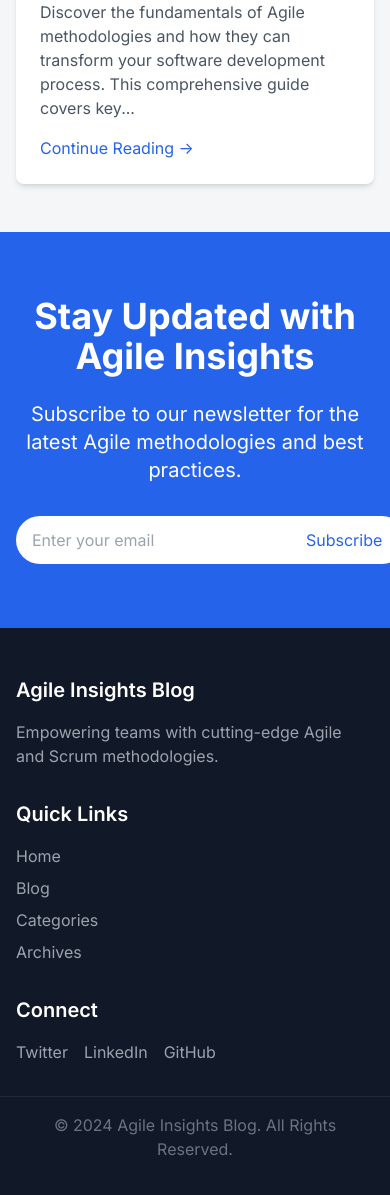
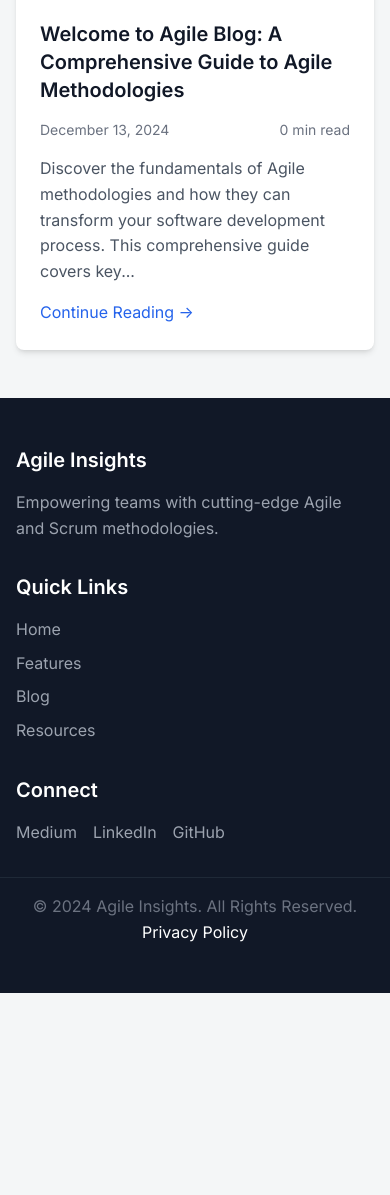
Before and after one commit to agilemethodology/agilemethodology.github.io, a Jekyll site: the page built from blog.html, in a window 390 px wide and 1400 px high, scrolled down 6501 px, cut to the strip 191-1386 px from the top of the window. Built offline with Jekyll 4.4.1, drawn with Linux system fonts in a browser that asks for light colours; nearby versions of some CDN libraries; after the commit the page ends 7685 px from its top, so only the background shows below that; some of the changed text lies outside the part shown.

Commit message:
Update blog.html

```diff
--- a/_layouts/blog.html
+++ b/_layouts/blog.html
@@ -4,6 +4,54 @@
     <meta charset="UTF-8">
     <meta name="viewport" content="width=device-width, initial-scale=1.0">
     <title>{{ page.title }} | Agile Insights Blog</title>
+
+script async src="https://www.googletagmanager.com/gtag/js?id=G-JZ3F961KTZ"></script>
+<script async custom-element="amp-auto-ads"
+        src="https://cdn.ampproject.org/v0/amp-auto-ads-0.1.js">
+</script>
+        <!-- Google Tag Manager -->
+<script>(function(w,d,s,l,i){w[l]=w[l]||[];w[l].push({'gtm.start':
+new Date().getTime(),event:'gtm.js'});var f=d.getElementsByTagName(s)[0],
+j=d.createElement(s),dl=l!='dataLayer'?'&l='+l:'';j.async=true;j.src=
+'https://www.googletagmanager.com/gtm.js?id='+i+dl;f.parentNode.insertBefore(j,f);
+})(window,document,'script','dataLayer','GTM-K4RZHWVV');</script>
+<!-- End Google Tag Manager -->
+
+<script>
+  window.dataLayer = window.dataLayer || [];
+  function gtag(){dataLayer.push(arguments);}
+  gtag('js', new Date());
+
+  gtag('config', 'G-JZ3F961KTZ');
+</script>
+         <meta name="google-site-verification" content="wiVyilxPk5V7qsQShxeX9dOCqc6Y7G8MWwWGeMD1n-o">
+    <!-- SEO Meta Tags -->
+    <meta name="description" content="Learn Agile methodologies and Scrum strategies to enhance team productivity and drive software development success. Stay updated with insightful articles and best practices.">
+    <meta name="keywords" content="Agile, Scrum, Agile Methodology, Software Development, Scrum Master, Kanban, Agile Transformation, Enterprise Agile, Agile Teams, Agile Practices">
+    <meta name="author" content="Agile Team">
+
+    <!-- Open Graph (OG) Meta Tags for Social Sharing -->
+    <meta property="og:type" content="website">
+    <meta property="og:title" content="Agile Methodology Insights | Learn, Grow, Transform">
+    <meta property="og:description" content="Transform your team's productivity with proven Agile strategies. Learn, adapt, and excel in modern software development.">
+    <meta property="og:url" content="https://agilemethodology.github.io">
+    <meta property="og:image" content="https://agilemethodology.github.io/assets/images/default.svg"> <!-- Replace with your actual image URL -->
+    <meta property="og:site_name" content="Agile Insights">
+
+    <!-- Twitter Meta Tags -->
+    <meta name="twitter:card" content="summary_large_image">
+    <meta name="twitter:title" content="Agile Methodology Insights | Learn, Grow, Transform">
+    <meta name="twitter:description" content="Transform your team's productivity with proven Agile strategies. Learn, adapt, and excel in modern software development.">
+    <meta name="twitter:image" content="https://agilemethodology.github.io/assets/images/default.svg"> <!-- Replace with your actual image URL -->
+    <meta name="twitter:site" content="@YourTwitterHandle"> <!-- Optional, add your Twitter handle -->
+
+    <!-- Favicon -->
+    <link rel="icon" href="/assets/images/favicon.ico" type="image/x-icon">
+
+    <!-- Other useful meta tags -->
+    <meta http-equiv="X-UA-Compatible" content="IE=edge">
+    <meta name="robots" content="index, follow">
+    <meta name="theme-color" content="#3498db"> <!-- Adjust to your theme color -->
 
     <!-- Critical CSS -->
     <style>
@@ -28,24 +76,6 @@
             color: var(--text-dark);
             background-color: var(--bg-light);
         }
-
-        @keyframes fadeIn {
-            from { opacity: 0; transform: translateY(20px); }
-            to { opacity: 1; transform: translateY(0); }
-        }
-
-        .blog-post-animate {
-            animation: fadeIn 0.6s ease-out;
-        }
-
-        .blog-hover-effect {
-            transition: all 0.3s ease;
-        }
-
-        .blog-hover-effect:hover {
-            transform: translateY(-5px);
-            box-shadow: 0 10px 20px rgba(0,0,0,0.1);
-        }
     </style>
 
     <!-- Tailwind CSS -->
@@ -59,15 +89,26 @@
     <header class="sticky top-0 z-50 bg-white shadow-md">
         <nav class="container mx-auto px-4 py-4 flex justify-between items-center">
             <div class="flex items-center">
-                <img src="/assets/logo.svg" alt="Agile Insights Logo" class="h-10 w-10 mr-3">
-                <span class="text-2xl font-bold text-blue-600">Agile Insights Blog</span>
+                <img src="/assets/images/logo.svg" alt="Agile Insights Logo" class="h-10 w-10 mr-3">
+                <span class="text-2xl font-bold text-blue-600">Agile Insights</span>
             </div>
 
             <div class="hidden md:flex space-x-6">
-                <a href="/" class="text-gray-800 hover:text-blue-600 transition">Home</a>
-                <a href="/blog" class="text-gray-800 hover:text-blue-600 transition">Blog</a>
-                <a href="/categories" class="text-gray-800 hover:text-blue-600 transition">Categories</a>
-                <a href="/archives" class="text-gray-800 hover:text-blue-600 transition">Archives</a>
+                <a href="#" class="text-gray-800 hover:text-blue-600 transition">Home</a>
+                <a href="#features" class="text-gray-800 hover:text-blue-600 transition">Features</a>
+                <a href="/blog" class="text-gray-800 hover:text-blue-600 transition">Blogs</a>
+                <a href="#resources" class="text-gray-800 hover:text-blue-600 transition">Resources</a>
+            </div>
+
+            <div class="flex items-center space-x-4">
+                <button class="hidden md:block bg-blue-600 text-white px-4 py-2 rounded-full hover:bg-blue-700 transition">
+                    Get Started
+                </button>
+                <button id="theme-toggle" class="text-gray-800 hover:text-blue-600">
+                    <svg class="w-6 h-6" fill="none" stroke="currentColor" viewBox="0 0 24 24" xmlns="http://www.w3.org/2000/svg">
+                        <path stroke-linecap="round" stroke-linejoin="round" stroke-width="2" d="M20.354 15.354A9 9 0 018.646 3.646 9.003 9.003 0 0012 21a9.003 9.003 0 008.354-5.646z"></path>
+                    </svg>
+                </button>
             </div>
         </nav>
     </header>
@@ -129,37 +170,14 @@
         {% endif %}
     </main>
 
-    <!-- Newsletter Section -->
-    <section class="bg-blue-600 text-white py-16">
-        <div class="container mx-auto px-4 text-center">
-            <h2 class="text-4xl font-bold mb-6">
-                Stay Updated with Agile Insights
-            </h2>
-            <p class="text-xl mb-8 max-w-2xl mx-auto">
-                Subscribe to our newsletter for the latest Agile methodologies and best practices.
-            </p>
-            <form class="max-w-md mx-auto flex">
-                <input
-                    type="email"
-                    placeholder="Enter your email"
-                    class="flex-grow px-4 py-3 text-gray-900 rounded-l-full"
-                    required
-                >
-                <button
-                    type="submit"
-                    class="bg-white text-blue-600 px-6 py-3 rounded-r-full hover:bg-gray-100"
-                >
-                    Subscribe
-                </button>
-            </form>
-        </div>
     </section>
 
     <!-- Footer -->
+   <!-- Footer -->
     <footer class="bg-gray-900 text-white py-12">
         <div class="container mx-auto px-4 grid md:grid-cols-3 gap-8">
             <div>
-                <h4 class="text-xl font-semibold mb-4">Agile Insights Blog</h4>
+                <h4 class="text-xl font-semibold mb-4">Agile Insights</h4>
                 <p class="text-gray-400">
                     Empowering teams with cutting-edge Agile and Scrum methodologies.
                 </p>
@@ -167,35 +185,27 @@
             <div>
                 <h4 class="text-xl font-semibold mb-4">Quick Links</h4>
                 <ul class="space-y-2">
-                    <li><a href="/" class="text-gray-400 hover:text-white">Home</a></li>
+                    <li><a href="#" class="text-gray-400 hover:text-white">Home</a></li>
+                    <li><a href="#features" class="text-gray-400 hover:text-white">Features</a></li>
                     <li><a href="/blog" class="text-gray-400 hover:text-white">Blog</a></li>
-                    <li><a href="/categories" class="text-gray-400 hover:text-white">Categories</a></li>
-                    <li><a href="/archives" class="text-gray-400 hover:text-white">Archives</a></li>
+                    <li><a href="#resources" class="text-gray-400 hover:text-white">Resources</a></li>
                 </ul>
             </div>
             <div>
                 <h4 class="text-xl font-semibold mb-4">Connect</h4>
                 <div class="flex space-x-4">
-                    <a href="#" class="text-gray-400 hover:text-white">Twitter</a>
-                    <a href="#" class="text-gray-400 hover:text-white">LinkedIn</a>
-                    <a href="#" class="text-gray-400 hover:text-white">GitHub</a>
+                    <a href="https://medium.com/@dhaval.info" class="text-gray-400 hover:text-white">Medium</a>
+                    <a href="https://www.linkedin.com/in/dhavalmakwana-/" class="text-gray-400 hover:text-white">LinkedIn</a>
+                    <a href="https://github.com/agilemethodology" class="text-gray-400 hover:text-white">GitHub</a>
                 </div>
             </div>
         </div>
         <div class="container mx-auto px-4 mt-8 pt-4 border-t border-gray-800 text-center">
             <p class="text-gray-500">
-                &copy; 2024 Agile Insights Blog. All Rights Reserved.
+                &copy; 2024 Agile Insights. All Rights Reserved.
             </p>
+                <p><a href="https://agilemethodology.github.io/privacy-policy.html">Privacy Policy</a></p>
         </div>
     </footer>
-
-    <script>
-        // Newsletter Submission
-        document.querySelector('form').addEventListener('submit', (e) => {
-            e.preventDefault();
-            alert('Thank you for subscribing!');
-            e.target.reset();
-        });
-    </script>
 </body>
 </html>
```
